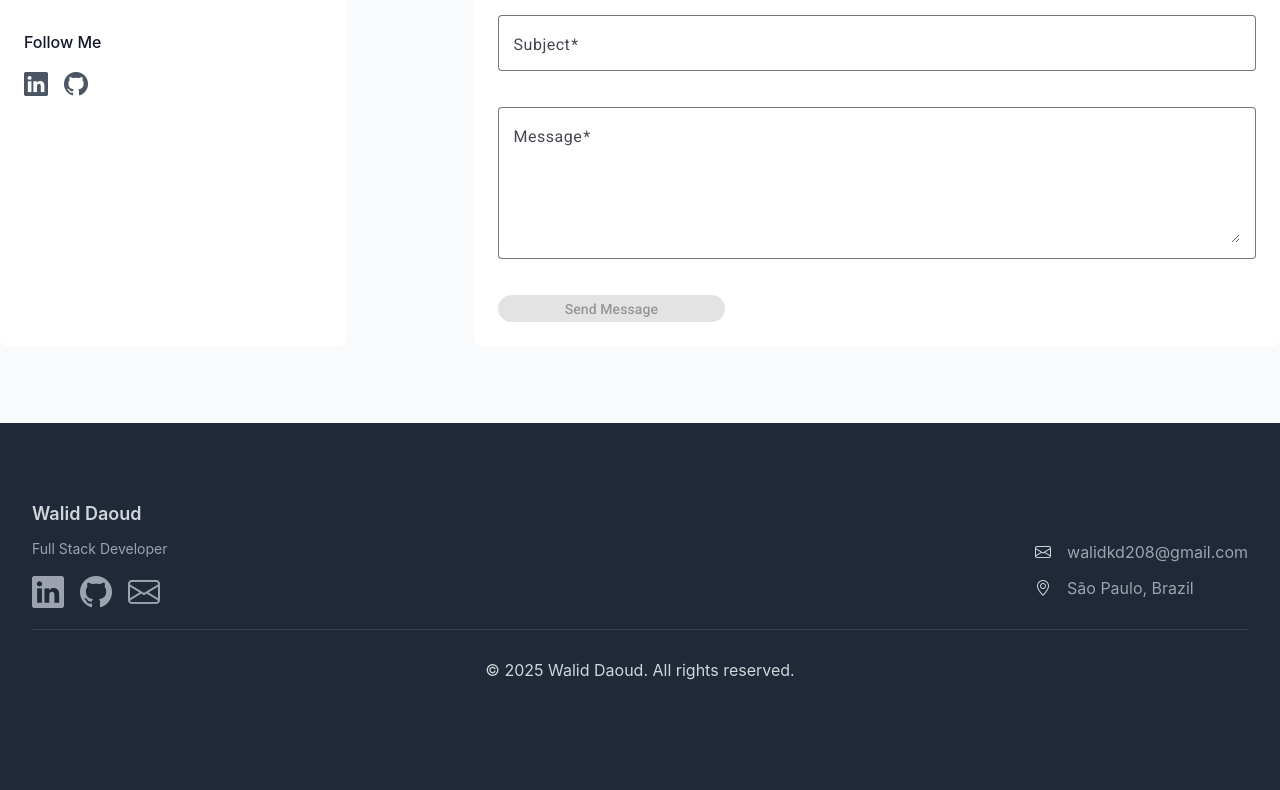
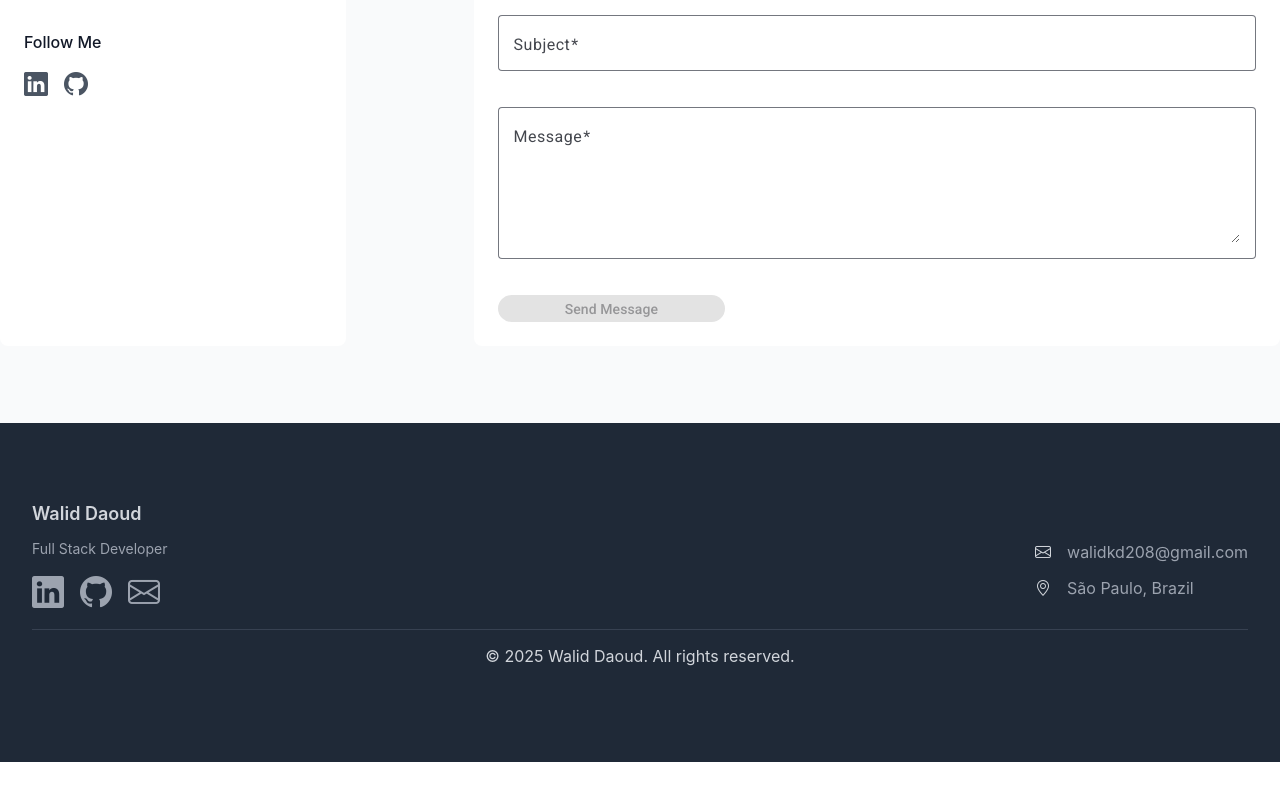
Before and after one commit to WalidcoDaoud/Portfolio, an Angular app: page / in a window 1280 px wide. Shown: the part 3055-3845 px from the top of the page. After the commit the page ends 3817 px from the top, so only its background shows below. Built offline with nearby package versions, Linux system fonts and the light colour scheme.

Commit message:
fix: footer style

```diff
--- a/src/app/components/footer/footer.component.sass
+++ b/src/app/components/footer/footer.component.sass
@@ -1,8 +1,8 @@
-@use '../../../styles'
+@use '../../../styles' as footer
 
 .footer-section
-  background-color: styles.$footer-background-color
-  color: styles.$footer-text-color
+  background-color: footer.$footer-background-color
+  color: footer.$footer-text-color
   margin: 0 auto
   padding: 5rem 1rem
 
@@ -11,12 +11,15 @@
     margin: 0 auto
     padding: 0 1rem
 
+    @media screen and (max-width: footer.$max-mobile-width)
+      padding: 0
+
     .container
       display: flex
       flex-direction: row
       justify-content: space-between
       align-items: center
-      gap: 2rem
+      gap: 1rem
 
       .info
         display: flex
@@ -30,7 +33,7 @@
 
         .title
           font-size: 0.875rem
-          color: styles.$footer-title-text-color
+          color: footer.$footer-title-text-color
 
       .social-icons
         display: flex
@@ -45,10 +48,10 @@
 
           &:hover
             transform: scale(1.3)
-            color: styles.$white
+            color: footer.$white
 
         a
-          color: styles.$footer-icon-color
+          color: footer.$footer-icon-color
           font-size: 2rem
 
       .contact
@@ -65,17 +68,17 @@
 
           a
             text-decoration: none
-            color: styles.$footer-title-text-color
+            color: footer.$footer-title-text-color
 
           .city
-            color: styles.$footer-title-text-color
+            color: footer.$footer-title-text-color
 
         .email:hover
             transform: scale(1.1)
 
             .email-text:hover,
             .envelope-icon
-              color: styles.$white
+              color: footer.$white
 
 
     .bottom
@@ -83,5 +86,5 @@
       flex-direction: column
       justify-content: center
       align-items: center
-      border-top: 1px solid styles.$footer-line-color
-      padding: 1.875rem
+      border-top: 1px solid footer.$footer-line-color
+      padding: 1rem
```
